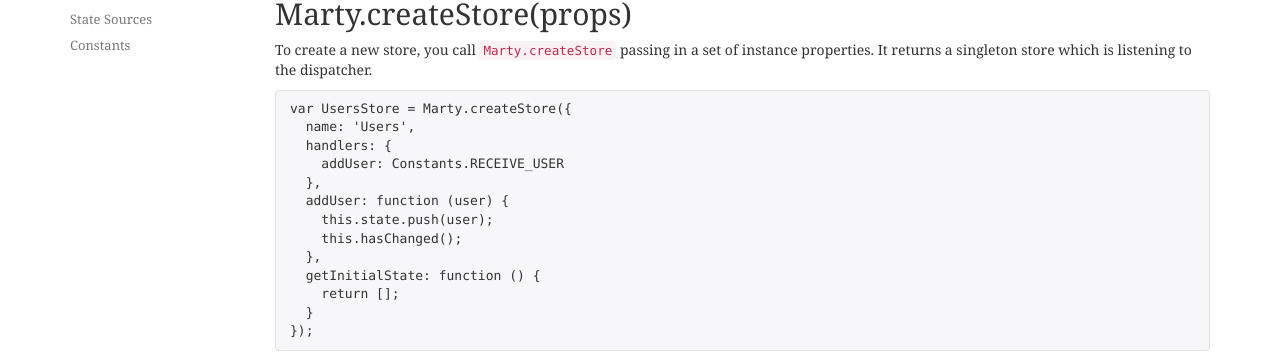
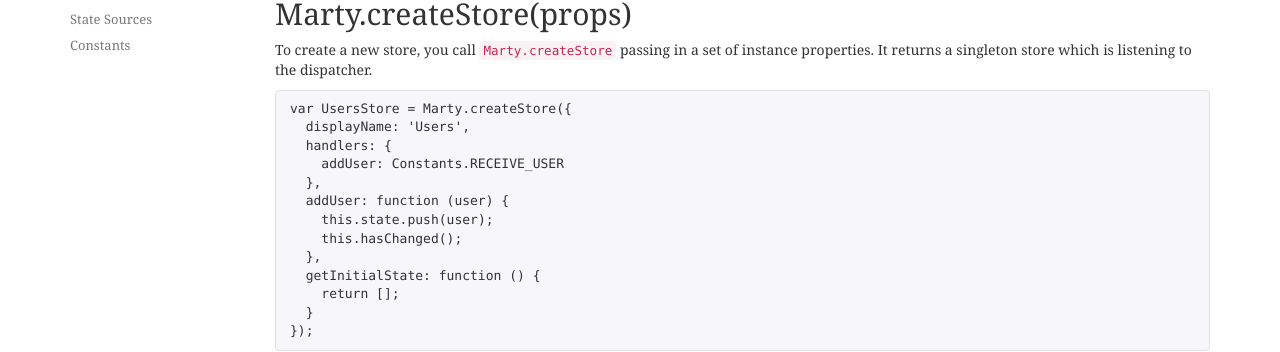
Before and after one commit to alsuper114/marty, a Jekyll site: the page built from docs/_api/stores/index.md, in a window 1280 px wide and 900 px high. Shown: the part 142-494 px from the top of the window. Built offline with Jekyll 4.4.1, drawn with Linux system fonts in a browser that asks for light colours; nearby versions of some CDN libraries; Markdown is read by kramdown in place of the engine named in the settings.

Commit message:
Fixes #78

```diff
--- a/docs/_api/stores/index.md
+++ b/docs/_api/stores/index.md
@@ -11,7 +11,7 @@ To create a new store, you call <code>Marty.createStore</code> passing in a set
 
 {% highlight js %}
 var UsersStore = Marty.createStore({
-  name: 'Users',
+  displayName: 'Users',
   handlers: {
     addUser: Constants.RECEIVE_USER
   },
@@ -136,7 +136,7 @@ addChangeListener will return a disposable object. If you want to stop listening
 {% highlight js %}
 var listener = UserStore.addChangeListener(function (state, store) {
   console.log('state', state);
-  console.log('from', store.name);
+  console.log('from', store.displayName);
 }, this);
 
 listener.dispose();
--- a/errors/actionHandlerNotFound.js
+++ b/errors/actionHandlerNotFound.js
@@ -2,8 +2,8 @@ function ActionHandlerNotFoundError(actionHandler, store) {
   this.name = 'Action handler not found';
   this.message = 'The action handler "' + actionHandler + '" could not be found';
 
-  if (store && store.name) {
-    this.message += ' in the ' + store.name + ' store';
+  if (store && store.displayName) {
+    this.message += ' in the ' + store.displayName + ' store';
   }
 }
 
--- a/errors/actionPredicateUndefined.js
+++ b/errors/actionPredicateUndefined.js
@@ -2,8 +2,8 @@ function ActionPredicateUndefinedError(actionHandler, store) {
   this.name = 'Action predicate undefined';
   this.message = 'The action predicate for "' + actionHandler + '" was undefined';
 
-  if (store && store.name) {
-    this.message += ' in the ' + store.name + ' store';
+  if (store && store.displayName) {
+    this.message += ' in the ' + store.displayName + ' store';
   }
 }
 
```
Also changed, not shown: docs/_guides/stores/index.md (+1 -1 lines), dist/marty.js, dist/marty.min.js, 1 other file.
